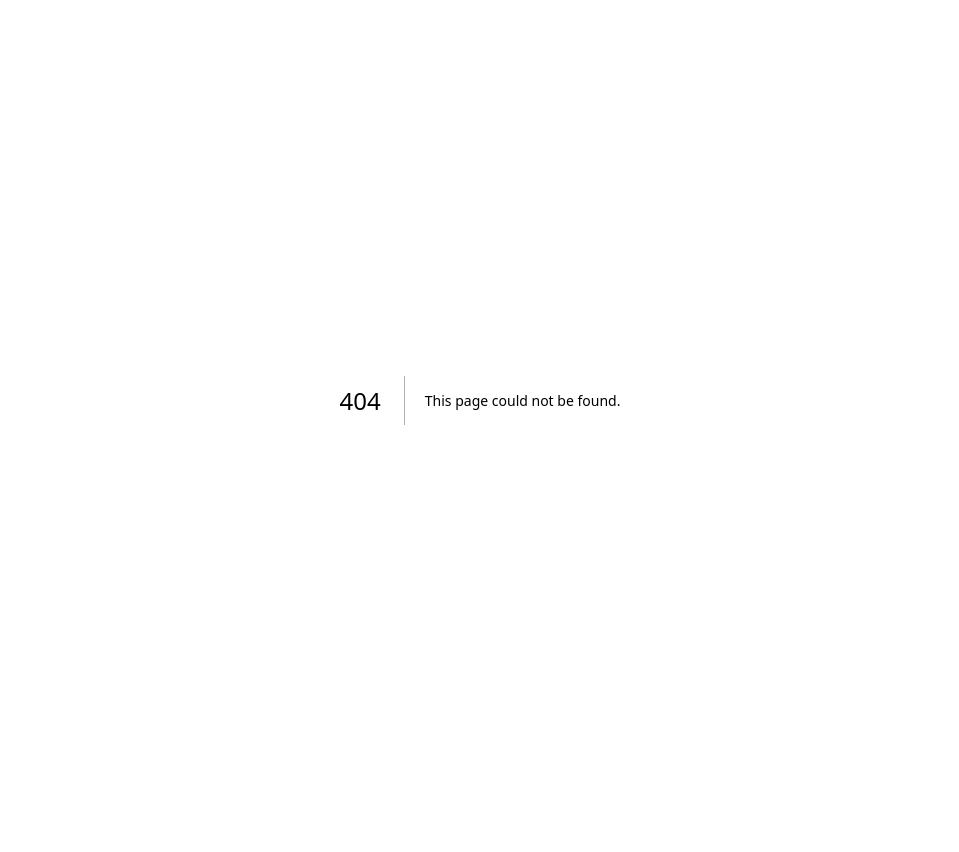
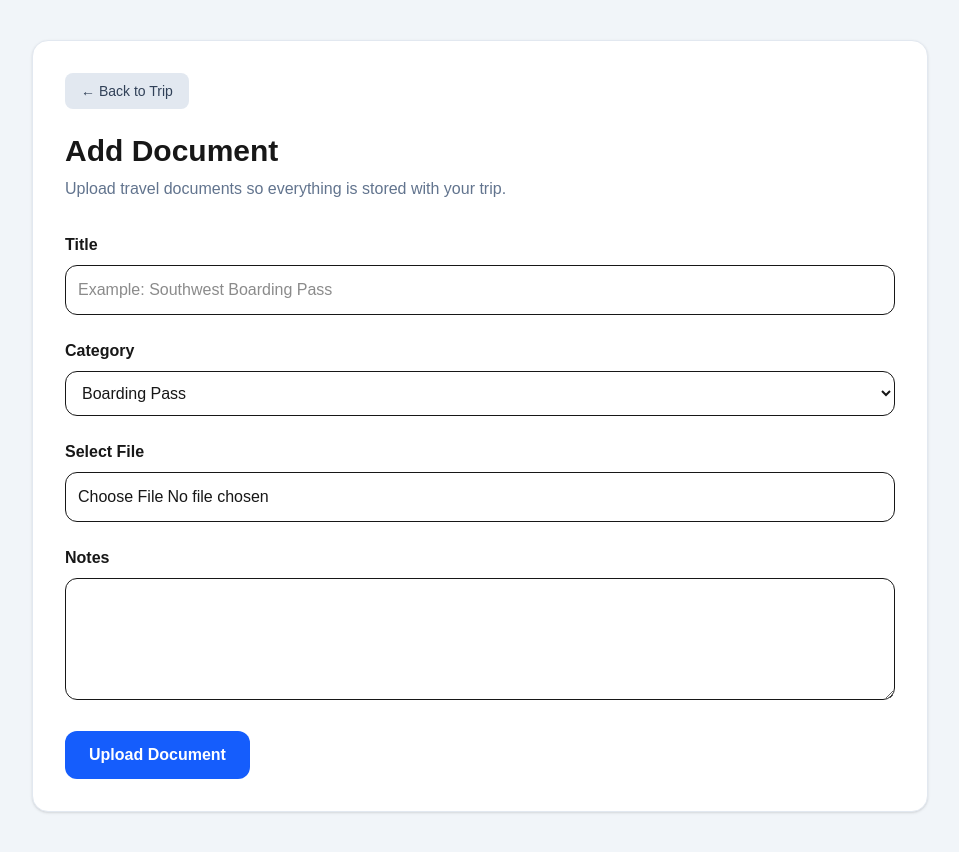
Before and after one commit to jpro71/Upcoming-Travel, a Next.js app: page /trip/1/add-document in a window 1280 px wide. Before the commit this address had no page. Shown: the whole page, without its empty margins (160-1119 px from the left). Before the commit the page ends 800 px from the top, so only its background shows below. Built offline with nearby package versions, Linux system fonts and the light colour scheme.

Commit message:
Documents foundation and upload UI

```diff
--- /dev/null
+++ b/app/trip/[id]/add-document/page.tsx
@@ -0,0 +1,39 @@
+"use client";
+
+import Link from "next/link";
+import { useParams } from "next/navigation";
+
+import DocumentUploadForm from "@/components/trip/DocumentUploadForm";
+
+export default function AddDocumentPage() {
+  const params = useParams();
+
+  const tripId = Number(params.id);
+
+  return (
+    <main className="min-h-screen bg-slate-100 p-10">
+
+      <div className="mx-auto max-w-4xl rounded-2xl border border-slate-200 bg-white p-8 shadow-sm">
+
+        <Link
+          href={`/trip/${tripId}`}
+          className="inline-block rounded-lg bg-slate-200 px-4 py-2 text-sm font-medium text-slate-700 hover:bg-slate-300"
+        >
+          ← Back to Trip
+        </Link>
+
+        <h1 className="mt-6 mb-2 text-3xl font-bold">
+          Add Document
+        </h1>
+
+        <p className="mb-8 text-slate-500">
+          Upload travel documents so everything is stored with your trip.
+        </p>
+
+        <DocumentUploadForm />
+
+      </div>
+
+    </main>
+  );
+}
--- a/app/trip/[id]/page.tsx
+++ b/app/trip/[id]/page.tsx
@@ -6,6 +6,7 @@ import TripHeader from "@/components/trip/TripHeader";
 import TripOverviewForm from "@/components/trip/TripOverviewForm";
 import TripNotes from "@/components/trip/TripNotes";
 import FlightsCard from "@/components/trip/FlightsCard";
+import DocumentsCard from "@/components/trip/DocumentsCard";
 
 type Props = {
   params: Promise<{
@@ -42,6 +43,12 @@ export default async function TripDetailsPage({ params }: Props) {
 
         </div>
 
+        <div className="mt-8">
+
+          <DocumentsCard tripId={trip.id} />
+
+        </div>
+
       </div>
     </main>
   );
--- /dev/null
+++ b/components/trip/DocumentUploadForm.tsx
@@ -0,0 +1,80 @@
+"use client";
+
+import { useState } from "react";
+
+export default function DocumentUploadForm() {
+  const [title, setTitle] = useState("");
+  const [category, setCategory] = useState("Boarding Pass");
+  const [notes, setNotes] = useState("");
+
+  return (
+    <div className="space-y-6">
+
+      <div>
+        <label className="mb-2 block font-semibold">
+          Title
+        </label>
+
+        <input
+          value={title}
+          onChange={(e) => setTitle(e.target.value)}
+          className="w-full rounded-xl border p-3"
+          placeholder="Example: Southwest Boarding Pass"
+        />
+      </div>
+
+      <div>
+        <label className="mb-2 block font-semibold">
+          Category
+        </label>
+
+        <select
+          value={category}
+          onChange={(e) => setCategory(e.target.value)}
+          className="w-full rounded-xl border p-3"
+        >
+          <option>Boarding Pass</option>
+          <option>Hotel Confirmation</option>
+          <option>Cruise Documents</option>
+          <option>Rental Car</option>
+          <option>Passport</option>
+          <option>Ticket</option>
+          <option>Itinerary</option>
+          <option>Other</option>
+        </select>
+      </div>
+
+      <div>
+        <label className="mb-2 block font-semibold">
+          Select File
+        </label>
+
+        <input
+          type="file"
+          className="w-full rounded-xl border p-3"
+        />
+      </div>
+
+      <div>
+        <label className="mb-2 block font-semibold">
+          Notes
+        </label>
+
+        <textarea
+          value={notes}
+          onChange={(e) => setNotes(e.target.value)}
+          rows={4}
+          className="w-full rounded-xl border p-3"
+        />
+      </div>
+
+      <button
+        type="button"
+        className="rounded-xl bg-blue-600 px-6 py-3 font-semibold text-white hover:bg-blue-700"
+      >
+        Upload Document
+      </button>
+
+    </div>
+  );
+}
--- /dev/null
+++ b/components/trip/DocumentsCard.tsx
@@ -0,0 +1,82 @@
+import Link from "next/link";
+import { getDocuments } from "@/lib/documentService";
+
+type Props = {
+  tripId: number;
+};
+
+export default async function DocumentsCard({ tripId }: Props) {
+  const documents = await getDocuments(tripId);
+
+  return (
+    <div className="rounded-2xl border border-slate-200 bg-white p-8 shadow-sm">
+
+      <div className="mb-6 flex items-center justify-between">
+
+        <div>
+          <h2 className="text-2xl font-bold">
+            Documents
+          </h2>
+
+          <p className="mt-1 text-slate-500">
+            Travel documents for this trip.
+          </p>
+        </div>
+
+        <Link
+          href={`/trip/${tripId}/add-document`}
+          className="rounded-xl bg-blue-600 px-5 py-2 font-semibold text-white transition hover:bg-blue-700"
+        >
+          + Add Document
+        </Link>
+
+      </div>
+
+      {documents.length === 0 ? (
+
+        <div className="rounded-xl border-2 border-dashed border-slate-300 p-10 text-center">
+
+          <p className="text-lg font-semibold text-slate-600">
+            No documents uploaded yet.
+          </p>
+
+          <p className="mt-2 text-slate-500">
+            Upload confirmations, boarding passes, tickets and more.
+          </p>
+
+        </div>
+
+      ) : (
+
+        <div className="space-y-3">
+
+          {documents.map((document) => (
+
+            <div
+              key={document.id}
+              className="flex items-center justify-between rounded-xl border p-4"
+            >
+
+              <div>
+
+                <div className="font-semibold">
+                  {document.title}
+                </div>
+
+                <div className="text-sm text-slate-500">
+                  {document.category}
+                </div>
+
+              </div>
+
+            </div>
+
+          ))}
+
+        </div>
+
+      )}
+
+    </div>
+  );
+}
--- /dev/null
+++ b/lib/documentService.ts
@@ -0,0 +1,45 @@
+import { supabase } from "@/lib/supabase";
+import {
+  mapDatabaseDocument,
+  mapDocumentForDatabase,
+} from "@/mappers/documentMapper";
+import { TripDocument } from "@/types/document";
+
+export async function getDocuments(
+  tripId: number
+): Promise<TripDocument[]> {
+  const { data, error } = await supabase
+    .from("documents")
+    .select("*")
+    .eq("trip_id", tripId)
+    .order("uploaded_at", { ascending: false });
+
+  if (error) throw error;
+
+  return (data ?? []).map(mapDatabaseDocument);
+}
+
+export async function createDocument(
+  document: TripDocument
+): Promise<TripDocument> {
+  const { data, error } = await supabase
+    .from("documents")
+    .insert(mapDocumentForDatabase(document))
+    .select()
+    .single();
+
+  if (error) throw error;
+
+  return mapDatabaseDocument(data);
+}
+
+export async function deleteDocument(
+  id: number
+): Promise<void> {
+  const { error } = await supabase
+    .from("documents")
+    .delete()
+    .eq("id", id);
+
+  if (error) throw error;
+}
--- /dev/null
+++ b/mappers/documentMapper.ts
@@ -0,0 +1,32 @@
+import { TripDocument } from "@/types/document";
+
+export function mapDatabaseDocument(row: any): TripDocument {
+  return {
+    id: row.id,
+    tripId: row.trip_id,
+
+    title: row.title,
+    category: row.category,
+
+    fileName: row.file_name,
+    filePath: row.file_path,
+
+    notes: row.notes ?? "",
+
+    uploadedAt: row.uploaded_at,
+  };
+}
+
+export function mapDocumentForDatabase(document: TripDocument) {
+  return {
+    trip_id: document.tripId,
+
+    title: document.title,
+    category: document.category,
+
+    file_name: document.fileName,
+    file_path: document.filePath,
+
+    notes: document.notes,
+  };
+}
--- /dev/null
+++ b/types/document.ts
@@ -0,0 +1,25 @@
+export type DocumentCategory =
+  | "Boarding Pass"
+  | "Hotel Confirmation"
+  | "Cruise Documents"
+  | "Rental Car"
+  | "Passport"
+  | "Ticket"
+  | "Itinerary"
+  | "Other";
+
+export interface TripDocument {
+  id: number;
+
+  tripId: number;
+
+  title: string;
+  category: DocumentCategory;
+
+  fileName: string;
+  filePath: string;
+
+  notes?: string;
+
+  uploadedAt?: string;
+}
```
